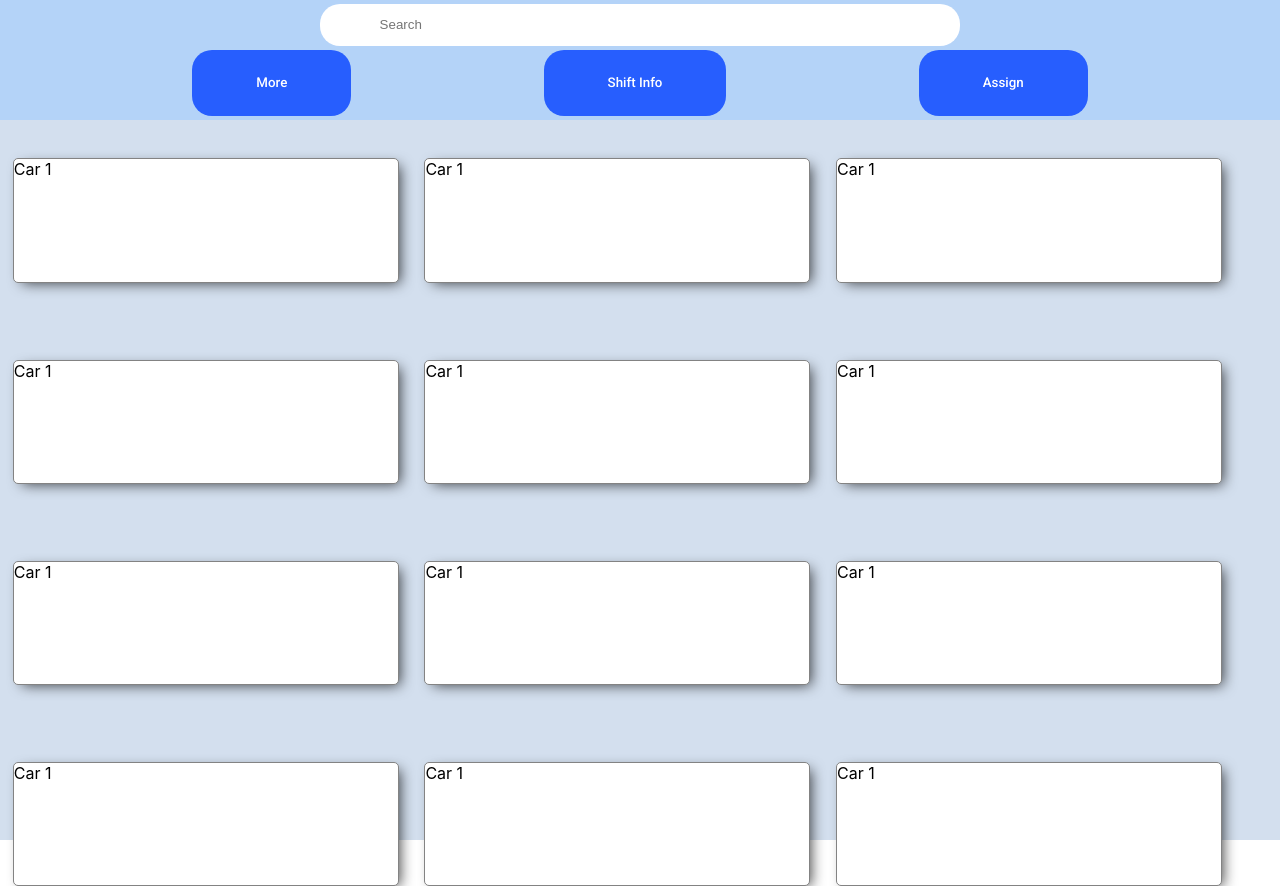
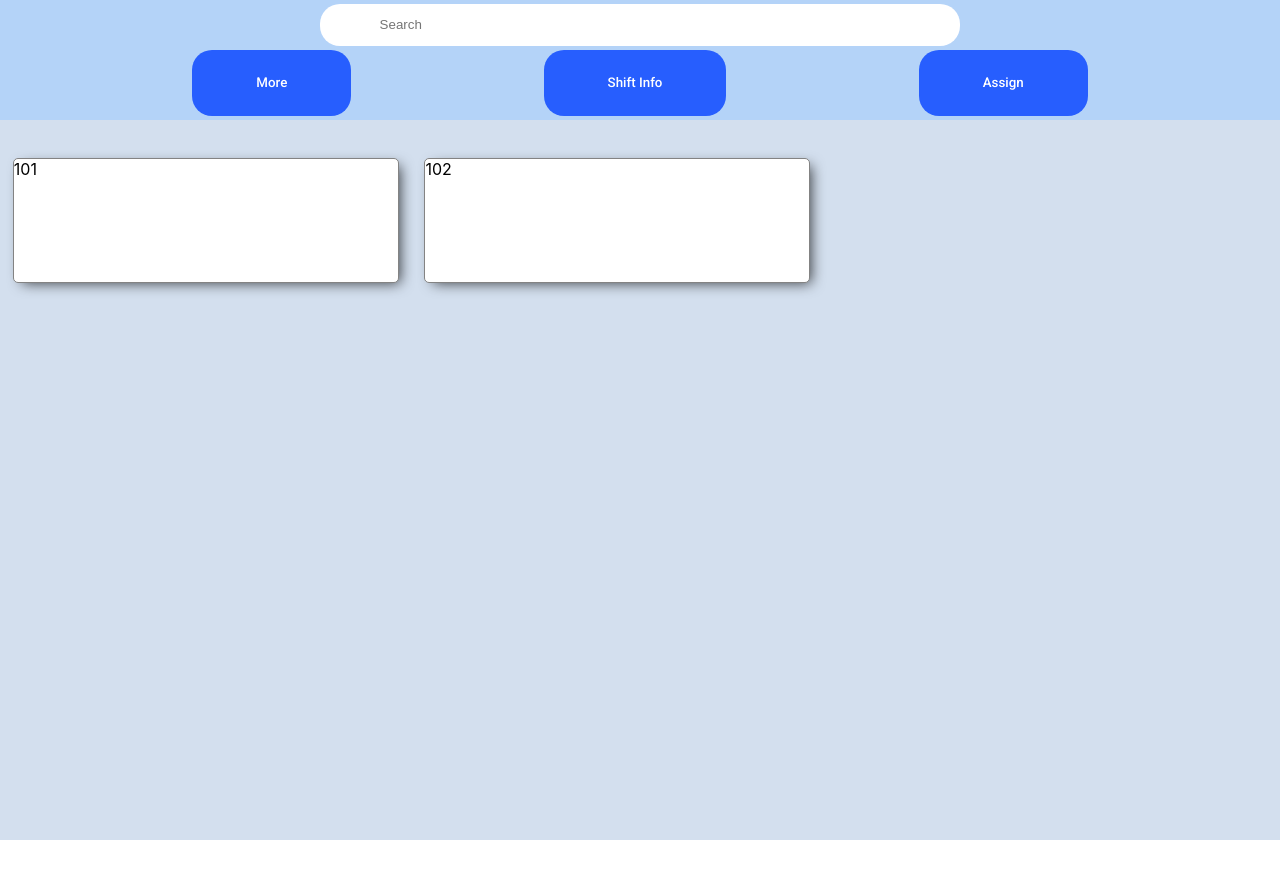
Before and after one commit to matt-teran/vehicle-manager, a React (Create React App) app: page / in a window 1280 px wide. After the commit the page ends 840 px from the top, so only its background shows below. Built offline with nearby package versions, Linux system fonts and the light colour scheme.

Commit message:
The assign form now adds a car tile and updates the state

```diff
--- a/src/components/Car/Car.js
+++ b/src/components/Car/Car.js
@@ -2,10 +2,10 @@ import React from 'react';
 
 import classes from './Car.module.css';
 
-const car = () => {
+const car = (props) => {
     return (
         <div className={classes.Car}>
-            Car 1
+            {props.ticket}
         </div>
     )
 }
--- a/src/components/Cars/Cars.js
+++ b/src/components/Cars/Cars.js
@@ -4,21 +4,16 @@ import Car from '../Car/Car';
 
 import classes from './Cars.module.css';
 
-const cars = () => (
-    <div className={classes.Cars}>
-        <Car/>
-        <Car/>
-        <Car/>
-        <Car/>
-        <Car/>
-        <Car/>
-        <Car/>
-        <Car/>
-        <Car/>
-        <Car/>
-        <Car/>
-        <Car/>
-    </div>
-)
+const cars = (props) => {
+    let loggedCars = [];
+    for (let car in props.cars){
+        loggedCars.push(<Car key={car} ticket={car}/>);
+    }
+    return (
+        <div className={classes.Cars}>
+            {loggedCars}
+        </div>
+    )
+}
 
 export default cars;
--- a/src/components/Toolbar/Toolbar.js
+++ b/src/components/Toolbar/Toolbar.js
@@ -13,7 +13,9 @@ const toolbar = (props) => (
         <Modal
             showModal={props.showModal}
             clicked={props.clicked}>
-            <Assign/>
+            <Assign
+                addCar={props.addCar}
+                changed={props.changed}/>
         </Modal>
 
         <div className={classes.Toolbar}>
--- a/src/components/UI/Assign/Assign.js
+++ b/src/components/UI/Assign/Assign.js
@@ -1,19 +1,20 @@
 import React from 'react';
 import classes from './Assign.module.css';
 
-const assign = () => {
+const assign = (props) => {
     return (
-        <form className={classes.Form}>
-            <input className={classes.Input} type="text" placeholder="Ticket #"/>
-            <input className={classes.Input} type="text" placeholder="Phone #"/>
-            <input className={classes.Input} type="text" placeholder="License Plate #"/>
-            <select className={classes.Input} name="make" id="make-select">
+        <form className={classes.Form}
+            onSubmit={props.addCar}>
+            <input className={classes.Input} type="text" placeholder="Ticket #" onChange={props.changed} id="ticket"/>
+            <input className={classes.Input} type="text" placeholder="Phone #" onChange={props.changed} id="phone"/>
+            <input className={classes.Input} type="text" placeholder="License Plate #" onChange={props.changed} id="plate"/>
+            <select className={classes.Input} name="make" id="make" onChange={props.changed}>
                 <option value=''>--Make--</option>
                 <option value='kia'>Kia</option>
                 <option value='honda'>Honda</option>
                 <option value='toyota'>Toyota</option>
             </select>
-            <select className={classes.Input} name="color" id="color-select">
+            <select className={classes.Input} name="color" id="color" onChange={props.changed}>
                 <option value=''>--Color--</option>
                 <option value='black'>Black</option>
                 <option value='red'>Red</option>
--- a/src/containers/VehicleManager/VehicleManager.js
+++ b/src/containers/VehicleManager/VehicleManager.js
@@ -7,18 +7,54 @@ import Cars from '../../components/Cars/Cars';
 
 class VehicleManager extends Component{
     state = {
+        cars: {
+            101: {
+                ticket: '101',
+                phone: '8675309',
+                plate: '123ABCD',
+                make: 'kia',
+                color: 'red'
+            },
+            102: {
+                ticket: '102',
+                phone: '0001111',
+                plate: 'ABC1234',
+                make: 'toyota',
+                color: 'black'
+            }
+
+        },
+        newCar: {},
         assigning: false
     }
     assignHandler = () => {
-        this.setState({assigning: !this.state.assigning});
+        this.setState({newCar: {}, assigning: !this.state.assigning});
+    }
+    addCarHandler = (event) => {
+        event.preventDefault();
+        this.assignHandler();
+
+        let updatedCars = {...this.state.cars};
+        updatedCars[this.state.newCar.ticket] = this.state.newCar;
+
+        this.setState({cars: updatedCars, newCar: {}})
+
+    }
+    inputChangedHandler = (event) => {
+        let updatedNewCar = {...this.state.newCar};
+        updatedNewCar[event.target.id] = event.target.value;
+        this.setState({newCar: updatedNewCar});
     }
     render(){
         return (
             <Aux>
                 <Toolbar
                     clicked={this.assignHandler}
-                    showModal={this.state.assigning}/>
-                <Cars/>
+                    showModal={this.state.assigning}
+                    addCar={this.addCarHandler}
+                    changed={(event) => this.inputChangedHandler(event)}/>
+                <Cars
+                    cars={this.state.cars}/>
             </Aux>
         );
     }
```
